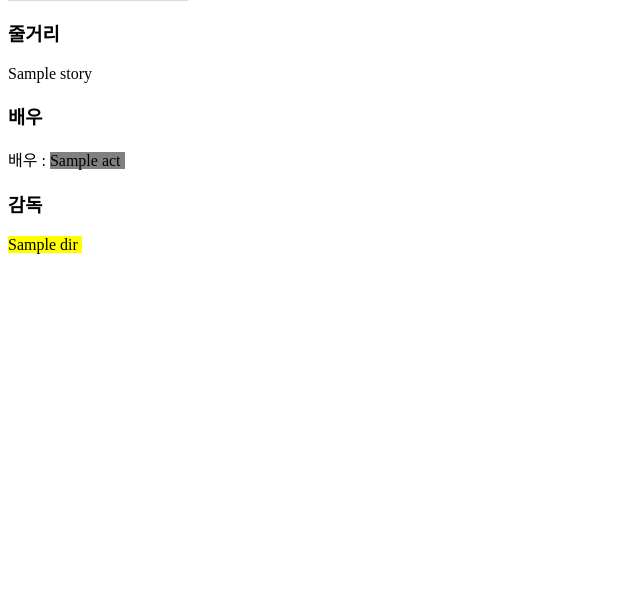
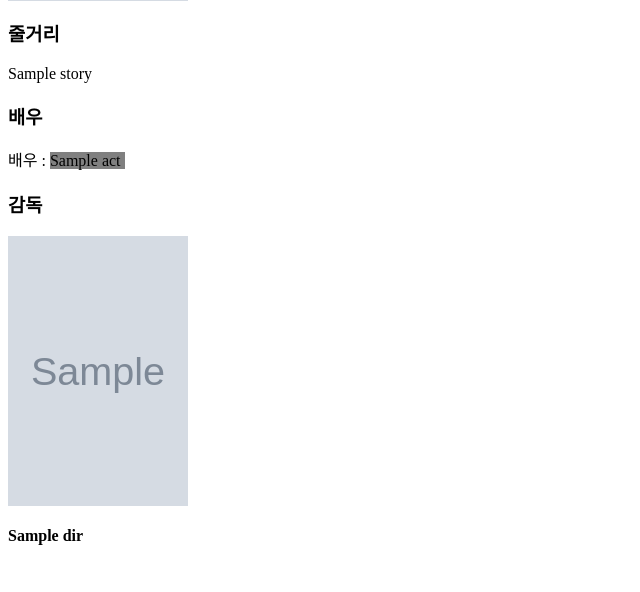
Before and after one commit to kazakan/database_final_project, a Flask app: template web/flaskr/templates/detail.html in a window 1280 px wide. Shown: the part 477-1069 px from the top of the page, without its empty margins (0-640 px from the left). Before the commit the page ends 731 px from the top, so only its background shows below. Run offline with Flask 2, Linux system fonts and the light colour scheme; the template is opened without the code that fills it: most values are stand-ins (such as "Sample title", 1, 10 or a date in 2020); grey boxes marked "Sample" are stand-in pictures.

Commit message:
Feat : add simple block row to detail

```diff
--- a/web/flaskr/templates/detail.html
+++ b/web/flaskr/templates/detail.html
@@ -115,9 +115,13 @@
     <h3>감독</h3>
         <div>
             {% for dir in directors %}
-            <span style="background:yellow">
-                {{ dir.dr_name }}
-            </span>
+            <div>
+                <img src="{{ dir.img_url }}" alt="" width="180" height="270" style="
+                    vertical-align:middle;
+                    display:inline-block;"
+                        onerror="this.onerror=null; this.src='https://ssl.pstatic.net/static/movie/2012/06/dft_img203x290.png'">
+                <h4>{{dir.dr_name}}</h4>
+            </div>
             &nbsp;
             {% endfor %}
         </div>
```
